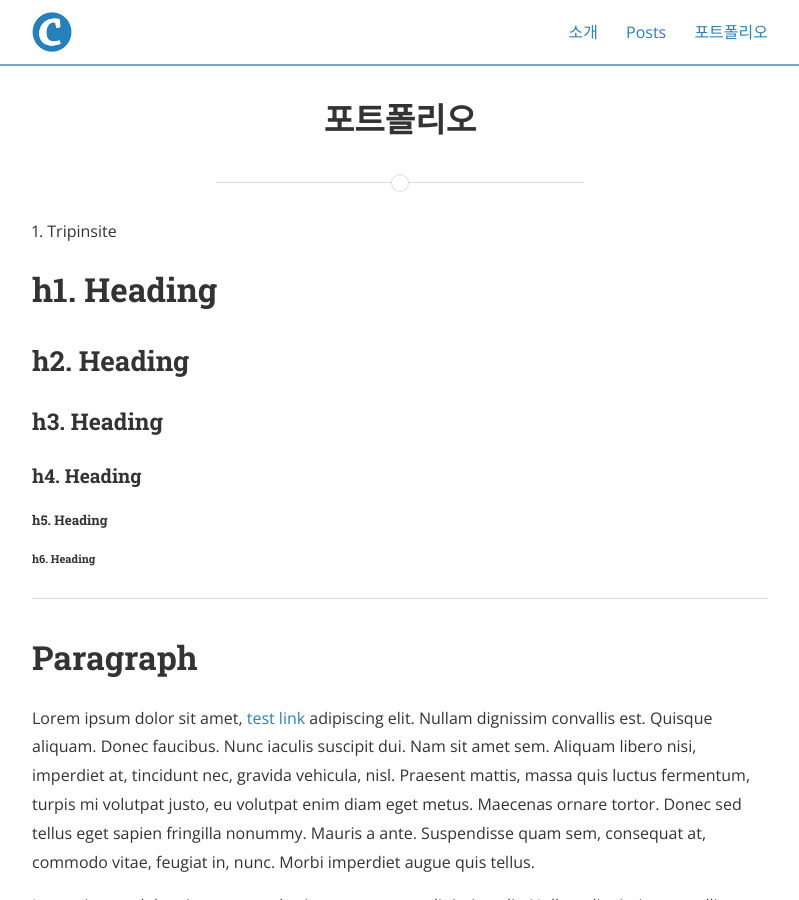
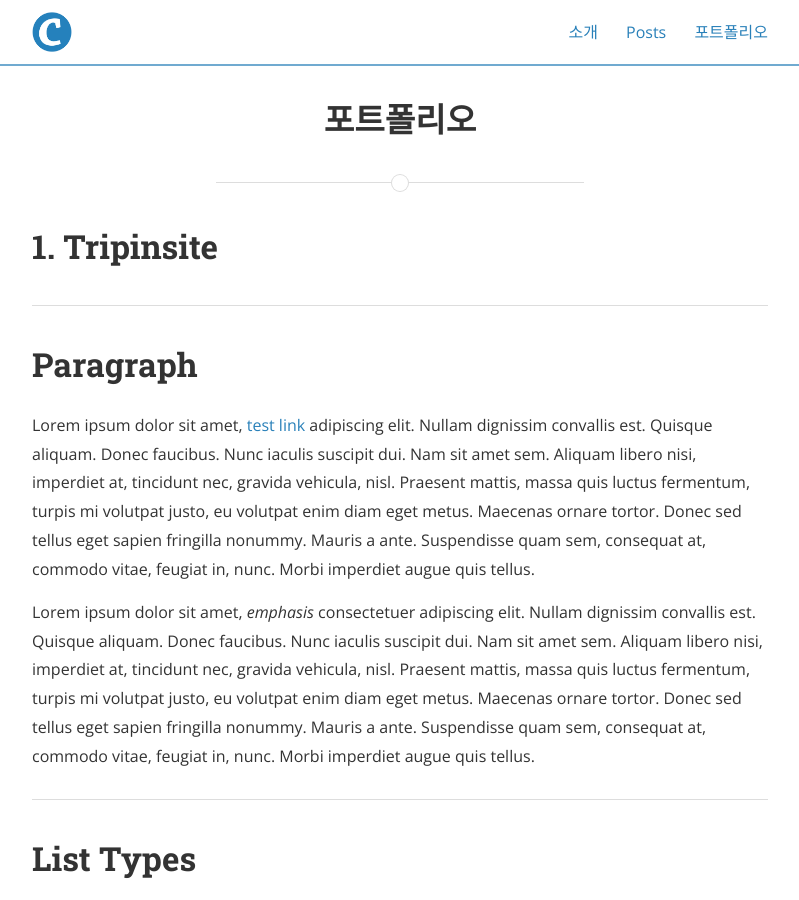
Before and after one commit to Aulelius/Aulelius.github.io, a Jekyll site: the page built from typography.md, in a window 1280 px wide and 900 px high. Shown: the whole window, without its empty margins (240-1039 px from the left). Built offline with Jekyll 4.4.1, drawn with Linux system fonts in a browser that asks for light colours; nearby versions of some CDN libraries.

Commit message:
Update typography.md

```diff
--- a/typography.md
+++ b/typography.md
@@ -5,16 +5,8 @@ permalink: /포트폴리오/
 main_nav: true
 ---
 
-<p>1. Tripinsite</p>
+<h1>1. Tripinsite</h1>
 
-
-
-<h1>h1. Heading</h1>
-<h2>h2. Heading</h2>
-<h3>h3. Heading</h3>
-<h4>h4. Heading</h4>
-<h5>h5. Heading</h5>
-<h6>h6. Heading</h6>
 
 <hr>
 
```
